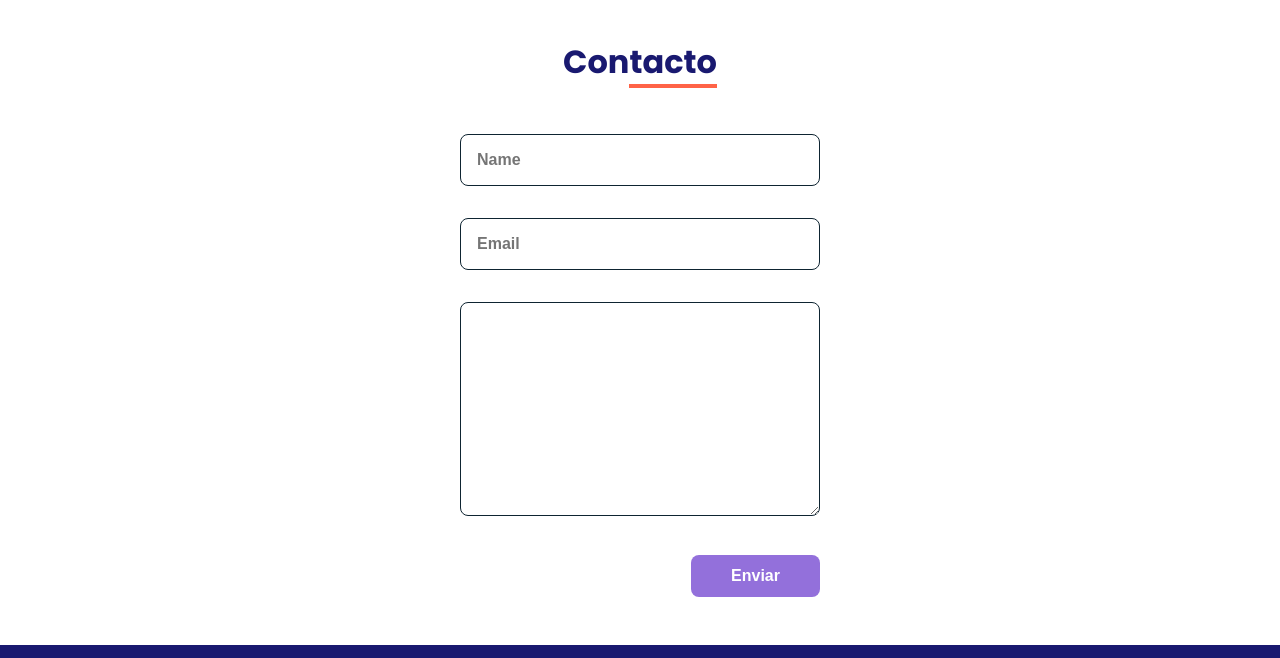
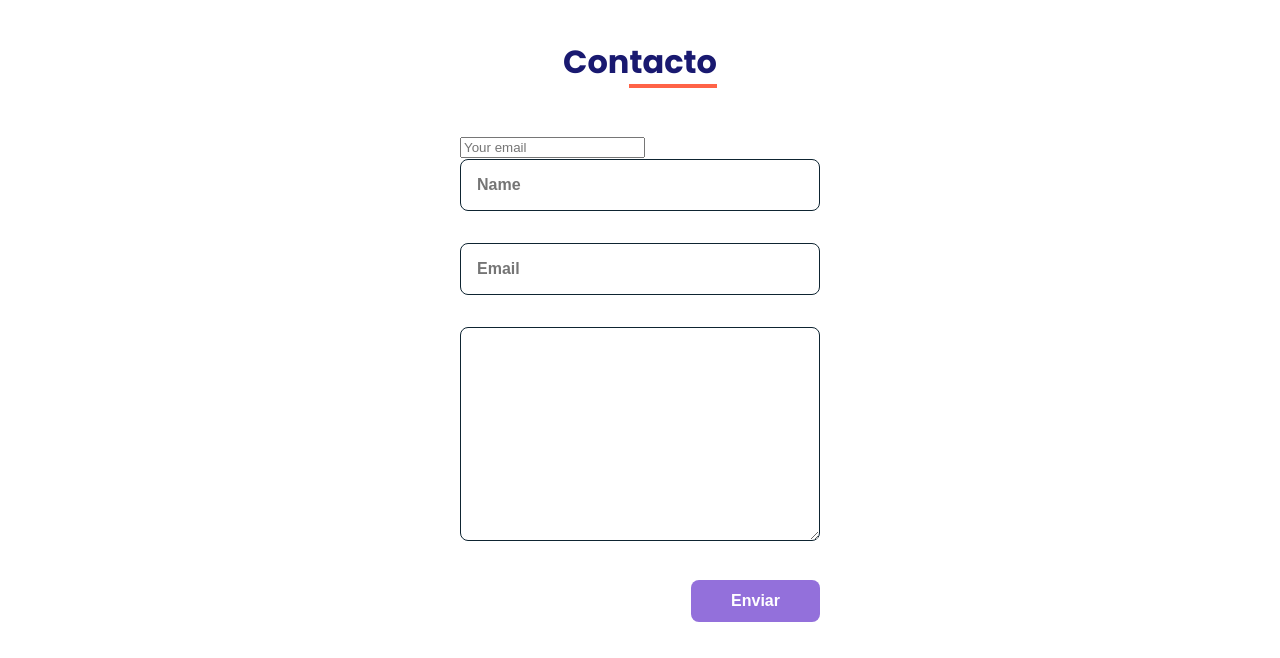
Before and after one commit to Marianagb7/Marianagb7.github.io, a plain HTML site: page index.html in a window 1280 px wide. Shown: the part 3400-4058 px from the top of the page. Drawn offline with nearby package versions, Linux system fonts and the light colour scheme; no server answers.

Commit message:
Update index.html

```diff
--- a/index.html
+++ b/index.html
@@ -225,6 +225,7 @@
 
                 <div class="contact__container bd-grid">
                     <form  class="contact__form" action="https://formspree.io/f/moqprkle/mar.gomez@misena.edu.co" method="POST">
+                        <input type="email" name="email" placeholder="Your email">
                         <input type="text" placeholder="Name" class="contact__input">
                         <input type="mail" placeholder="Email" class="contact__input">
                         <textarea name="" id="" cols="0" rows="10" class="contact__input"></textarea>
```
